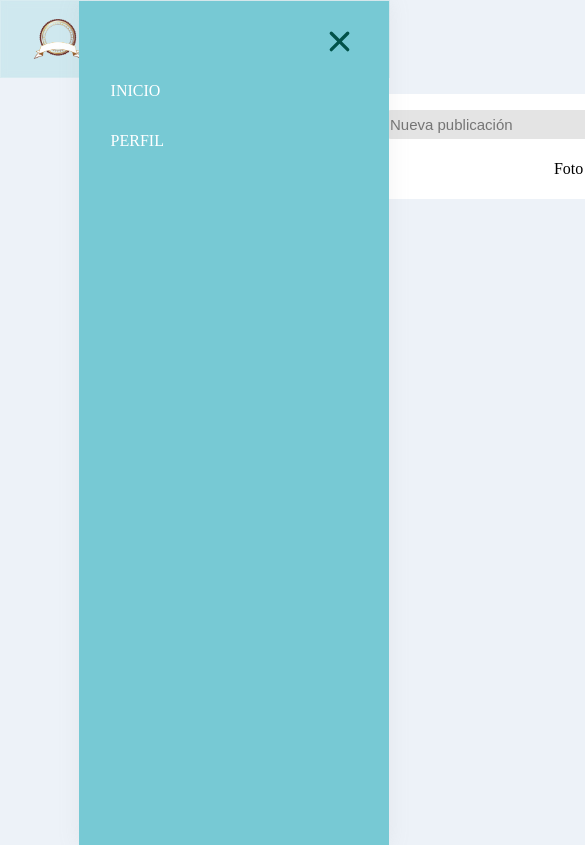
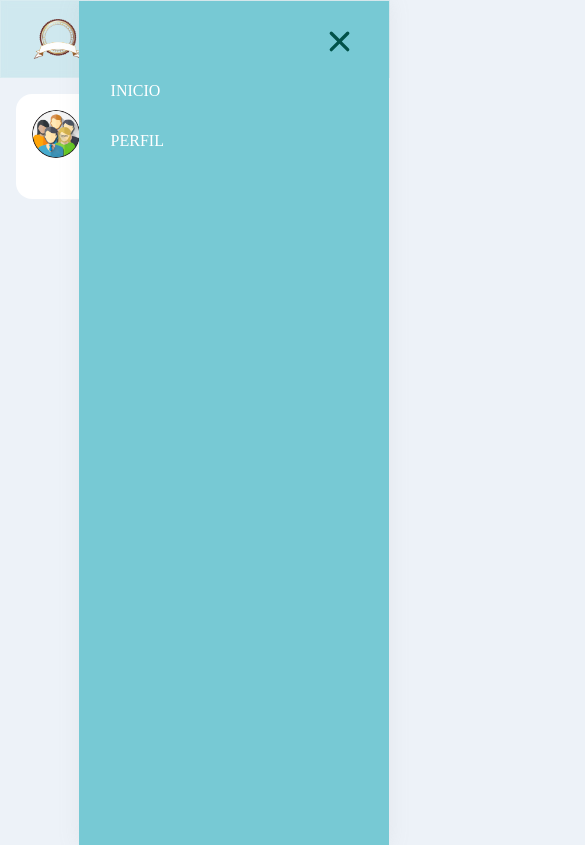
Before and after one commit to wltomv/DA-ffinity-website, a React (Vite) app: page / in a window 390 px wide. Shown: the top 845 px of the page, 585 px wide, since content can reach past the window. Built offline with nearby package versions, Linux system fonts and the light colour scheme; a web font is replaced by a local one.

Commit message:
style(Home): responsive design for the home page

```diff
--- a/src/pages/Home/Home.scss
+++ b/src/pages/Home/Home.scss
@@ -3,4 +3,12 @@
     display: grid;
     grid-template-columns: 18rem auto 20rem;
     gap: 1rem;
+
+    @media screen and (max-width: 1000px) {
+        grid-template-columns: 0 auto 18rem;
+    }
+
+    @media screen and (max-width: 600px) {
+        grid-template-columns: 0 auto 0;
+    }
 }
```
